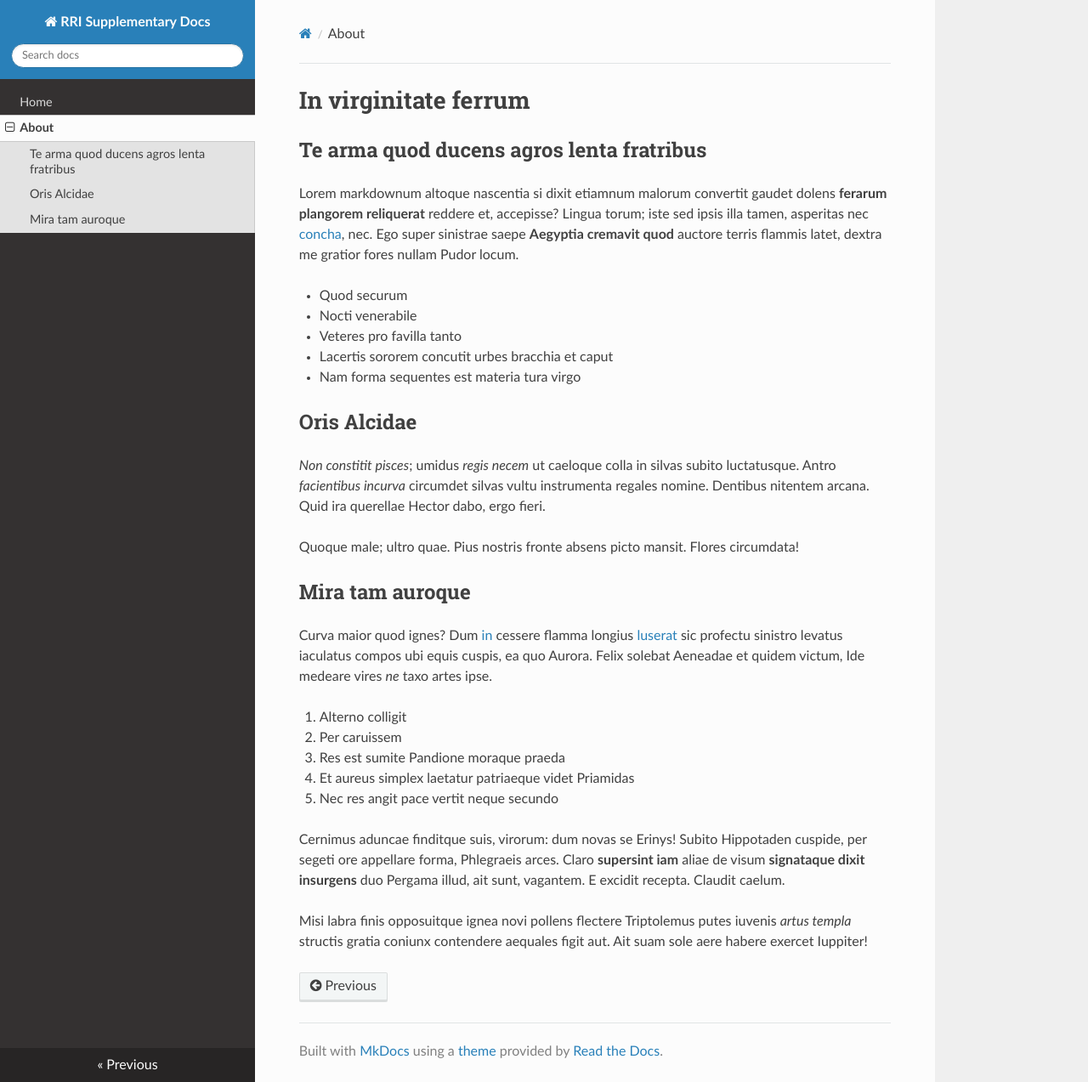
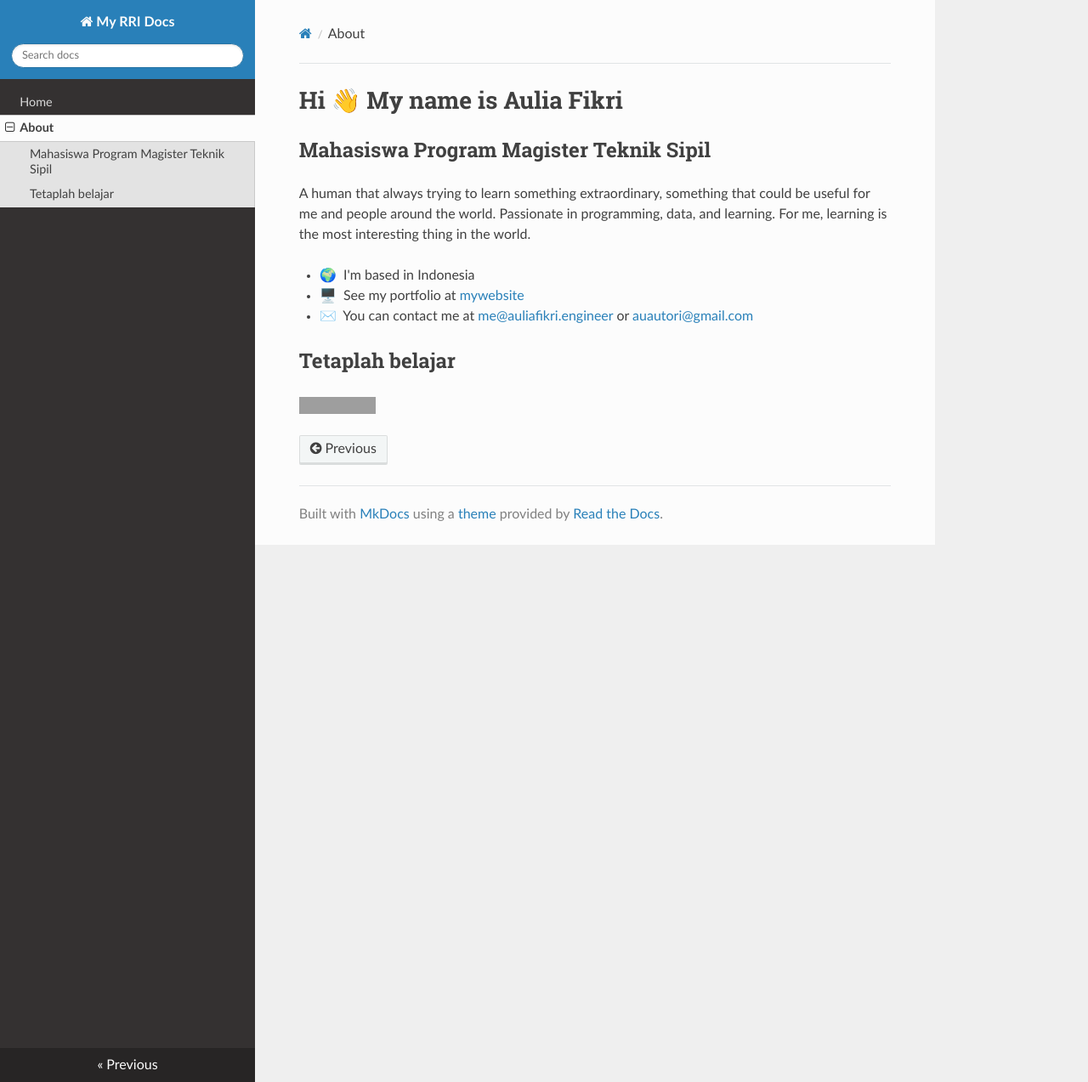
Before and after one commit to aulfik/rri_supplementary.github.io, an MkDocs documentation site: the page built from docs/about.md, in a window 1280 px wide and 1273 px high. Shown: the whole window at 85% size. Built offline with MkDocs 1.6.1, drawn with Linux system fonts in a browser that asks for light colours; nearby versions of some CDN libraries; grey boxes are pictures that could not be loaded.

Commit message:
update introduction

```diff
--- a/docs/about.md
+++ b/docs/about.md
@@ -1,47 +1,16 @@
-# In virginitate ferrum
+Hi 👋 My name is Aulia Fikri
+============================
 
-## Te arma quod ducens agros lenta fratribus
+Mahasiswa Program Magister Teknik Sipil
+---------------------
 
-Lorem markdownum altoque nascentia si dixit etiamnum malorum convertit gaudet
-dolens **ferarum plangorem reliquerat** reddere et, accepisse? Lingua torum;
-iste sed ipsis illa tamen, asperitas nec [concha](http://eductanata.com/), nec.
-Ego super sinistrae saepe **Aegyptia cremavit quod** auctore terris flammis
-latet, dextra me gratior fores nullam Pudor locum.
+A human that always trying to learn something extraordinary, something that could be useful for me and people around the world. Passionate in programming, data, and learning. For me, learning is the most interesting thing in the world.
 
-- Quod securum
-- Nocti venerabile
-- Veteres pro favilla tanto
-- Lacertis sororem concutit urbes bracchia et caput
-- Nam forma sequentes est materia tura virgo
+* 🌍  I'm based in Indonesia
+* 🖥️  See my portfolio at <a href="https://website-rosy-mu.vercel.app/" target="_blank">mywebsite</a>
+* ✉️  You can contact me at [me@auliafikri.engineer](mailto:me@auliafikri.engineer) or [auautori@gmail.com](mailto:auautori@gmail.com)
+## Tetaplah belajar
 
-## Oris Alcidae
-
-*Non constitit pisces*; umidus *regis necem* ut caeloque colla in silvas subito
-luctatusque. Antro *facientibus incurva* circumdet silvas vultu instrumenta
-regales nomine. Dentibus nitentem arcana. Quid ira querellae Hector dabo, ergo
-fieri.
-
-Quoque male; ultro quae. Pius nostris fronte absens picto mansit. Flores
-circumdata!
-
-## Mira tam auroque
-
-Curva maior quod ignes? Dum [in](http://www.orbe-cumque.net/fratrisreliquit)
-cessere flamma longius [luserat](http://sublimia-tundunt.org/fecitet) sic
-profectu sinistro levatus iaculatus compos ubi equis cuspis, ea quo Aurora.
-Felix solebat Aeneadae et quidem victum, Ide medeare vires *ne* taxo artes ipse.
-
-1. Alterno colligit
-2. Per caruissem
-3. Res est sumite Pandione moraque praeda
-4. Et aureus simplex laetatur patriaeque videt Priamidas
-5. Nec res angit pace vertit neque secundo
-
-Cernimus aduncae finditque suis, virorum: dum novas se Erinys! Subito Hippotaden
-cuspide, per segeti ore appellare forma, Phlegraeis arces. Claro **supersint
-iam** aliae de visum **signataque dixit insurgens** duo Pergama illud, ait sunt,
-vagantem. E excidit recepta. Claudit caelum.
-
-Misi labra finis opposuitque ignea novi pollens flectere Triptolemus putes
-iuvenis *artus templa* structis gratia coniunx contendere aequales figit aut.
-Ait suam sole aere habere exercet Iuppiter!
+<a href="https://www.twitter.com/aul_fik" target="_blank" rel="noreferrer"><img
+src="https://img.shields.io/twitter/follow/aul_fik?logo=twitter&style=for-the-badge&color=0891b2&labelColor=1c1917"
+/></a>
--- a/mkdocs.yml
+++ b/mkdocs.yml
@@ -1,4 +1,4 @@
-site_name: RRI Supplementary Docs
+site_name: My RRI Docs
 site_url: https://www.instagram.com
 site_author: Aulia Fikri
 site_description: Supplementary Materials for My Thesis
```
Also changed, not shown: docs/index.md (+46 -12 lines), docs/images/SCR-20231003-qegl.png (added), docs/images/SCR-20231003-qgdz.png (added), docs/images/SCR-20231003-qimv.png (added), 1 other file.
